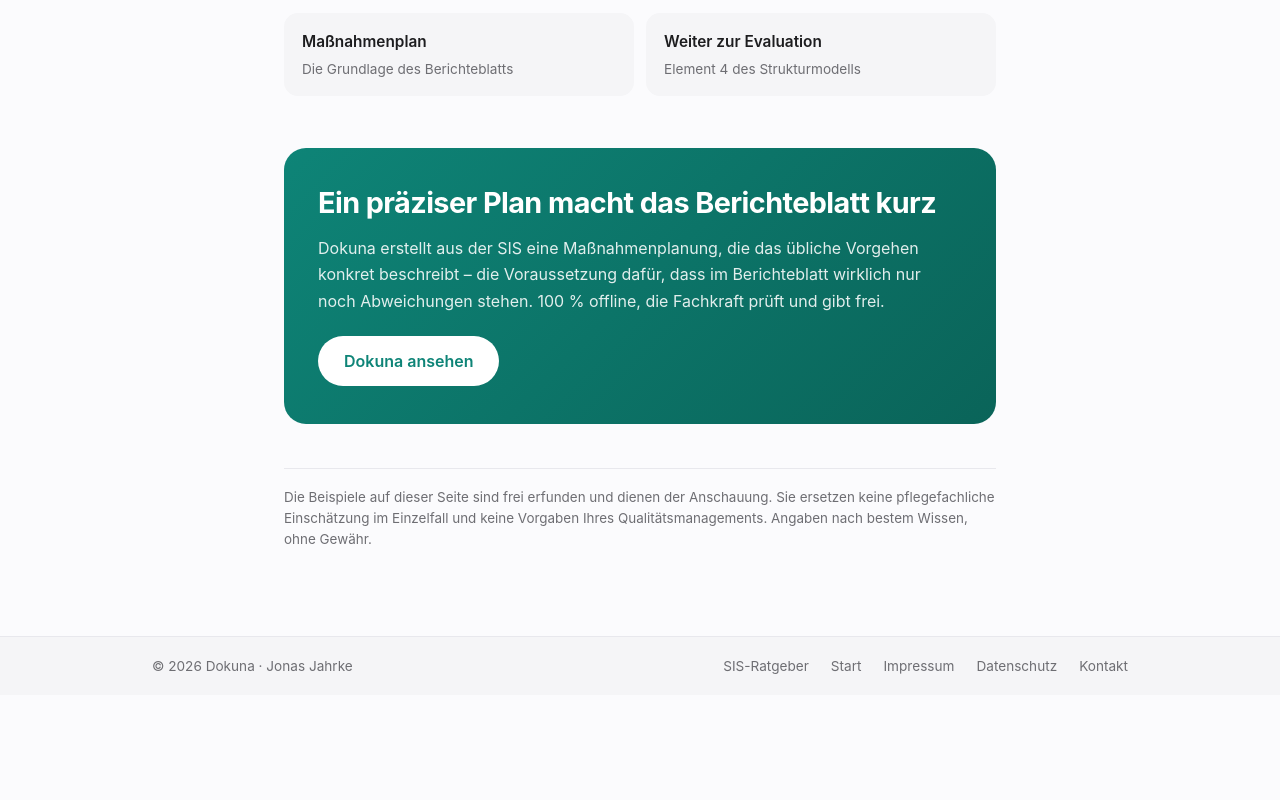
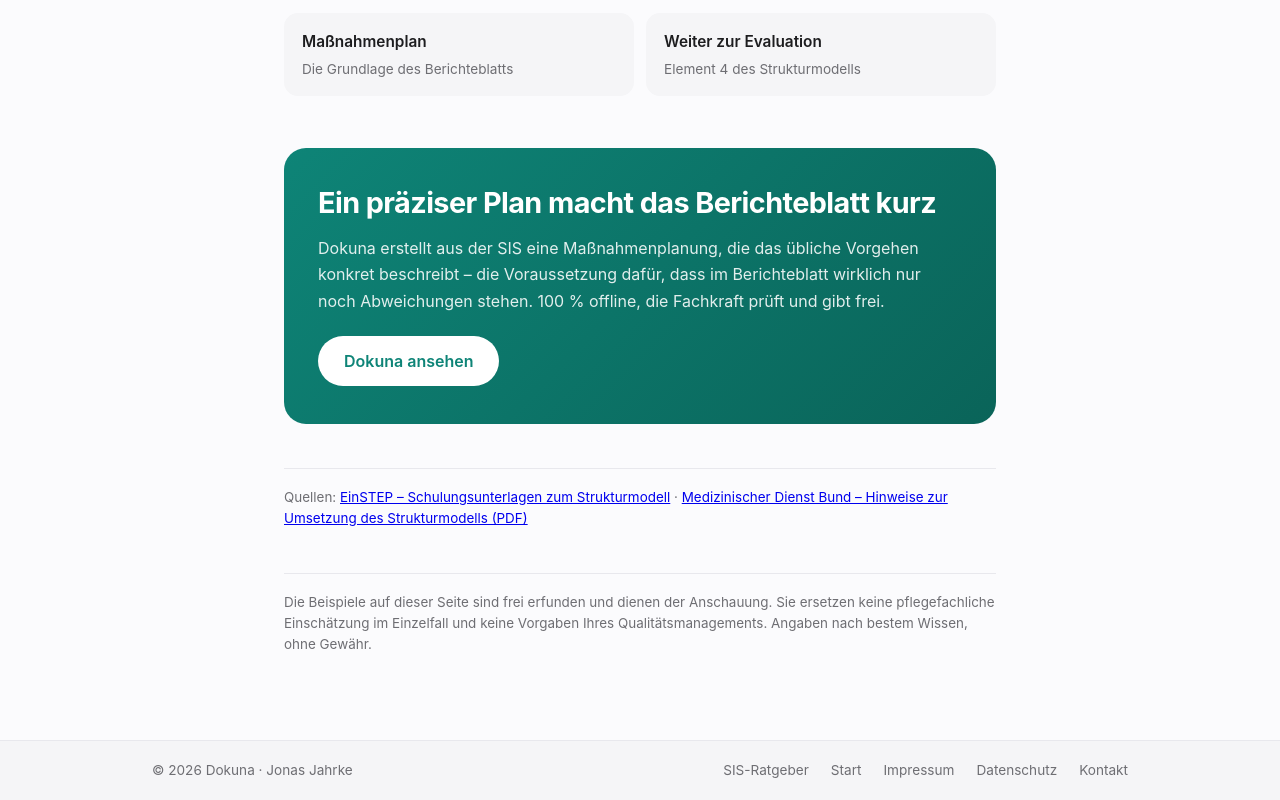
Before and after one commit to jahrkej-arch/dokuna-website, a plain HTML site: page berichteblatt/index.html in a window 1280 px wide. Shown: the part 2602-3402 px from the top of the page. Before the commit the page ends 3297 px from the top, so only its background shows below. Drawn offline with Linux system fonts and the light colour scheme.

Commit message:
Add disclaimer section with source links in index.html

```diff
--- a/berichteblatt/index.html
+++ b/berichteblatt/index.html
@@ -85,6 +85,7 @@
   <a class="btn" href="/">Dokuna ansehen</a>
 </div>
 
+<p class="disclaimer">Quellen: <a href="https://www.ein-step.de/schulungsunterlagen" rel="noopener">EinSTEP – Schulungsunterlagen zum Strukturmodell</a> · <a href="https://md-bund.de/fileadmin/dokumente/Publikationen/SPV/PV_Qualitaetspruefung/191114_-_Hinweise_Strukturmodell.pdf" rel="noopener">Medizinischer Dienst Bund – Hinweise zur Umsetzung des Strukturmodells (PDF)</a></p>
 <p class="disclaimer">Die Beispiele auf dieser Seite sind frei erfunden und dienen der Anschauung. Sie ersetzen keine pflegefachliche Einschätzung im Einzelfall und keine Vorgaben Ihres Qualitätsmanagements. Angaben nach bestem Wissen, ohne Gewähr.</p>
 </article>
 </div>
```
